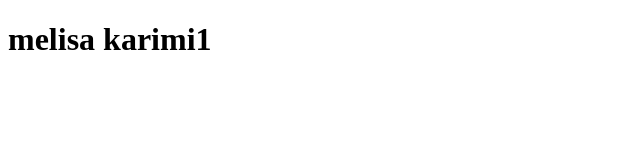
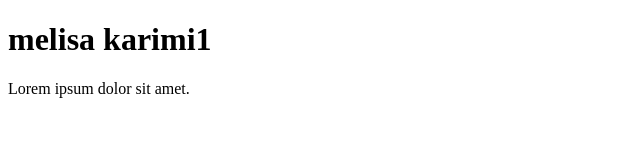
Before and after one commit to melisakzs/git-tutorial, a plain HTML site: page index.html in a window 1280 px wide. Shown: the whole page, without its empty margins (0-640 px from the left). Drawn offline with Linux system fonts and the light colour scheme.

Commit message:
i add a paragraph to html page

```diff
--- a/index.html
+++ b/index.html
@@ -7,5 +7,6 @@
   </head>
   <body>
     <h1>melisa karimi1</h1>
+    <p>Lorem ipsum dolor sit amet.</p>
   </body>
 </html>
--- a/javascript/script.js
+++ b/javascript/script.js
@@ -1 +1 @@
-console.log("melisa");
+console.log("melisa1");
```
